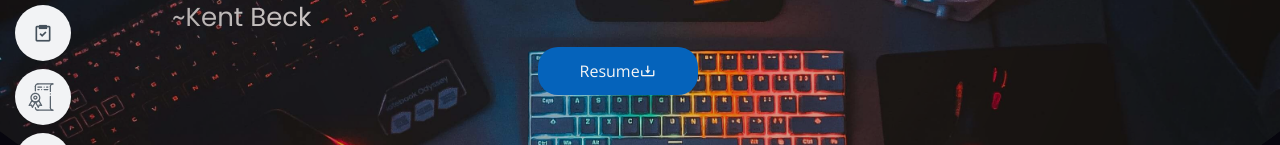
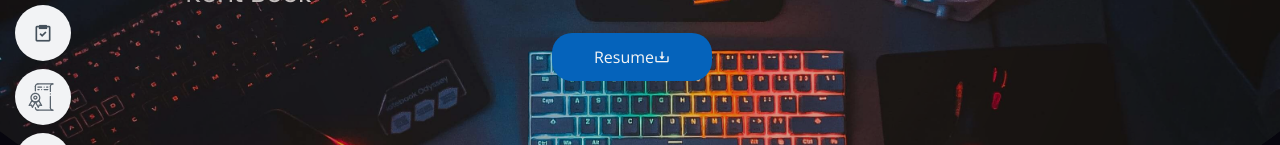
Before and after one commit to somya339/portfolio, a plain HTML site: page index.html in a window 1280 px wide. Shown: the part 465-610 px from the top of the page. Drawn offline with nearby package versions, Linux system fonts and the light colour scheme.

Commit message:
Update style.css

```diff
--- a/assets/css/style.css
+++ b/assets/css/style.css
@@ -153,9 +153,9 @@ h6 {
 --------------------------------------------------------------*/
 .floating-btn {
   width: 100%;
-  left: 42%;
-  top: 64%;
-  position: fixed;
+  left: 35%;
+  top: 3%;
+  position: relative;
   z-index: 9999;
 }
 
```
